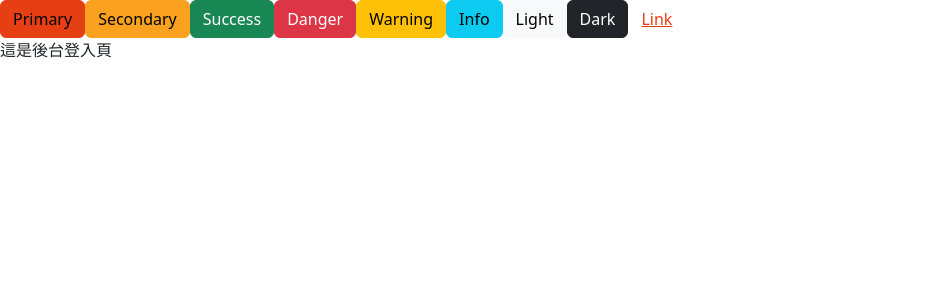
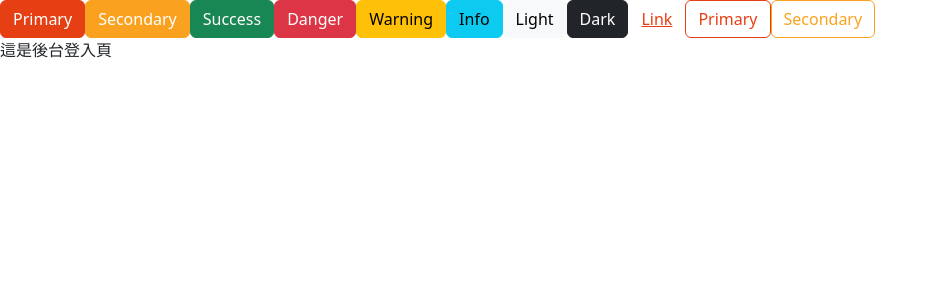
Before and after one commit to fafamia/admin-healthy-food, a Vue app: page / in a window 1280 px wide. Shown: the top 300 px of the page, without its empty margins (0-938 px from the left). Built offline with nearby package versions, Linux system fonts and the light colour scheme.

Commit message:
更新按鈕顏色

```diff
--- a/src/App.vue
+++ b/src/App.vue
@@ -9,6 +9,8 @@
   <button type="button" class="btn btn-light">Light</button>
   <button type="button" class="btn btn-dark">Dark</button>
   <button type="button" class="btn btn-link">Link</button>
+  <button type="button" class="btn btn-outline-primary">Primary</button>
+  <button type="button" class="btn btn-outline-secondary">Secondary</button>
   <RouterView />
 </template>
 
--- /dev/null
+++ b/src/assets/scss/_color.scss
@@ -0,0 +1,31 @@
+.primary {
+    color: #E73F14;
+}
+
+.secondary {
+    color: #FAA21F;
+}
+
+.btn-outline-primary {
+    --bs-btn-hover-color: #fff;
+    --bs-btn-active-color: #fff;
+}
+
+.btn-outline-secondary {
+    --bs-btn-hover-color: #fff;
+    --bs-btn-active-color: #fff;
+}
+
+.btn-primary {
+    --bs-btn-color: #fff;
+    --bs-btn-hover-color: #fff;
+    --bs-btn-active-color: #fff;
+    --bs-btn-disabled-color: #fff;
+}
+
+.btn-secondary {
+    --bs-btn-color: #fff;
+    --bs-btn-hover-color: #fff;
+    --bs-btn-active-color: #fff;
+    --bs-btn-disabled-color: #fff;
+}
--- a/src/assets/scss/main.scss
+++ b/src/assets/scss/main.scss
@@ -1,6 +1,11 @@
 @import "bootstrap/scss/functions"; //引入方法
+
+
 
 @import "./variables"; //可透過更改這支檔案自訂義scss
 // @import "bootstrap/scss/variables-dark"; //若網頁有dark模式時，想要自訂義可改這支檔案
 
+
 @import "bootstrap/scss/bootstrap.scss";
+
+@import "./color";
--- a/src/router/index.js
+++ b/src/router/index.js
@@ -1,5 +1,4 @@
 import { createRouter, createWebHistory } from 'vue-router'
-import HomeView from '../views/HomeView.vue'
 
 const router = createRouter({
   history: createWebHistory(import.meta.env.BASE_URL),
```
